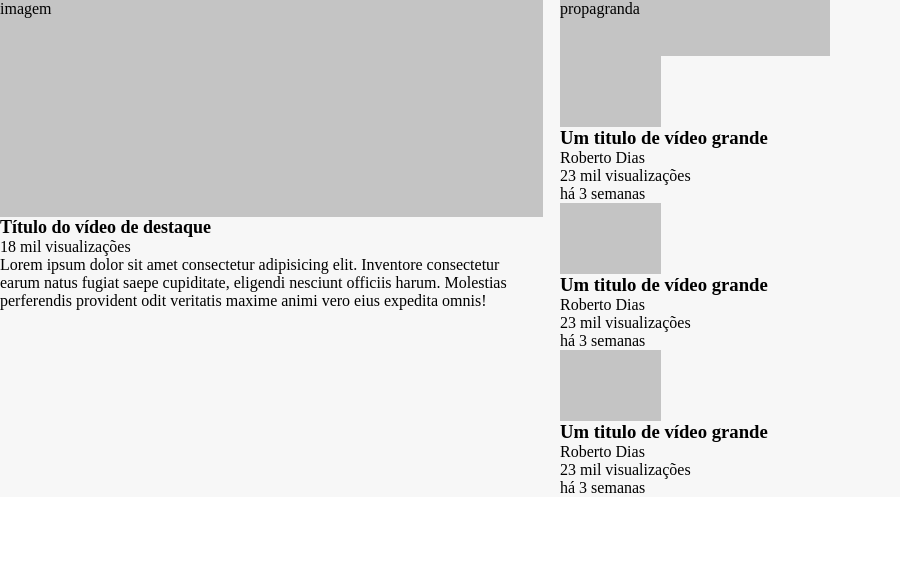
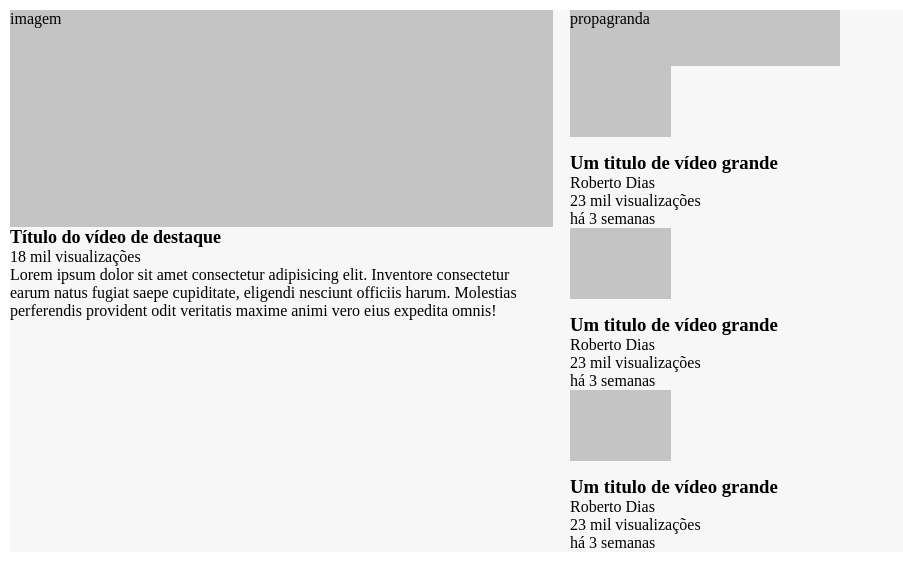
Before and after one commit to osmarajr/exercicio-dev-quest-site-estilo-youtube-com-grid, a plain HTML site: page index.html in a window 1280 px wide. Shown: the whole page, without its empty margins (0-903 px from the left). Drawn offline with Linux system fonts and the light colour scheme.

Commit message:
alterado grid da classe videos-recomendados

```diff
--- a/src/styles/style.css
+++ b/src/styles/style.css
@@ -1,10 +1,12 @@
 .container{
     width: 900px;
     background-color: #f7f7f7;
+    margin: 10px;
     display: grid;
     grid-template-columns: repeat(2, 543px);
     column-gap: 17px;
 }
+/* coluna 1 - video Destaque */
 .video-destaque .imagem-destaque{
 width: 543px;
 height: 217px;
@@ -14,15 +16,17 @@ background-color: #c4c4c4;
     font-size: 18px;
     font-weight: 700;
 }
+
+/* coluna 2  */
 aside .propaganda{
     background-color: #c4c4c4;
     width: 270px;
     height: 56px;
 }
-section .videos-recomendados{
+.videos-recomendados{
     display: grid;
-    grid-template-columns: 2;
-    grid-template-rows: 3;
+    grid-template-columns: repeat(auto-fill, minmax(101px,270px));
+    column-gap: 10px;
     row-gap: 15px;
 }
 .videos-recomendados.imagem{
```
